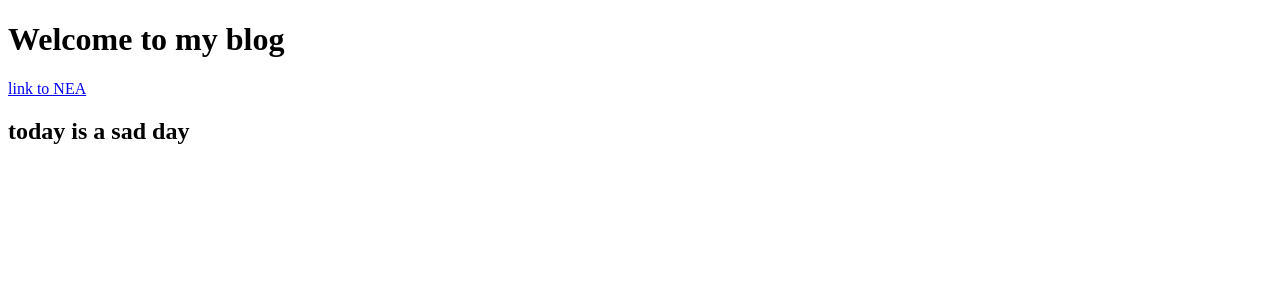
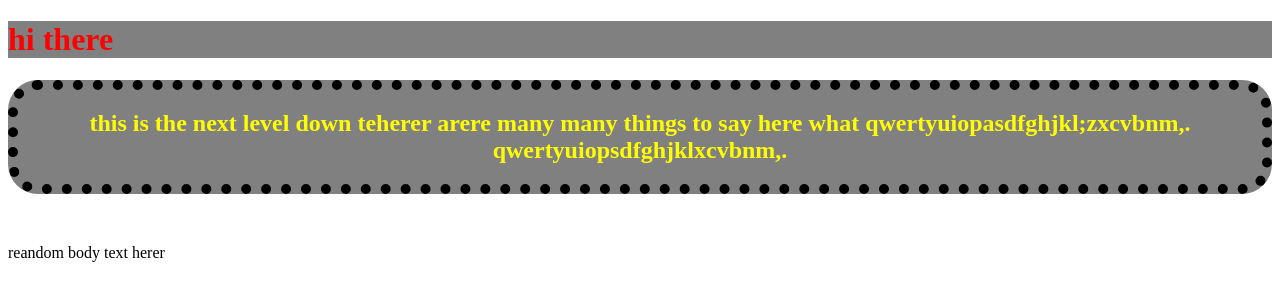
Before and after one commit to im-tchia/overviewhtml, a plain HTML site: page index.html in a window 1280 px wide. Drawn offline with Linux system fonts and the light colour scheme.

Commit message:
css updates

```diff
--- a/index.html
+++ b/index.html
@@ -1,16 +1,24 @@
 <!DOCTYPE html>
 <html lang="en">
-
 <head>
     <meta charset="UTF-8">
     <meta name="viewport" content="width=device-width, initial-scale=1.0">
     <title>Document</title>
+    <link rel="stylesheet" href="style.css">
 
 </head>
 <body>
-    <h1>Welcome to my blog</h1>
-    <a href="https://nea.gov.sg" > link to NEA</a>
+    <h1 class = "title" id = "non">hi there</h1>
+    <h2 class = "title" id="critical">this is the next level down
+        teherer arere many many things to say here
+        what
+        qwertyuiopasdfghjkl;zxcvbnm,.
+qwertyuiopsdfghjklxcvbnm,.
 
-<h2>today is a sad day</h2>
+    </h2>
+
+reandom body text herer
+
+
 </body>
 </html>
--- /dev/null
+++ b/style.css
@@ -0,0 +1,32 @@
+h1 {
+    color:red;
+
+}
+/* command+slash */
+h2 {
+    color:blue;
+    size:30px;
+
+    text-align:center;
+    border:10px black dotted;
+    background-color: pink;
+padding-top:20px;
+padding-bottom: 20px;
+margin-top: 20px;
+margin-bottom: 50px;
+    border-color:black;
+    border-radius: 30px;
+
+}
+
+.title{
+    background-color: grey;
+}
+
+#critical {
+    color:yellow;
+}
+
+#non {
+    text-decoration:dotted;
+}
```
Also changed, not shown: old.html (added, +16 -0 lines).
